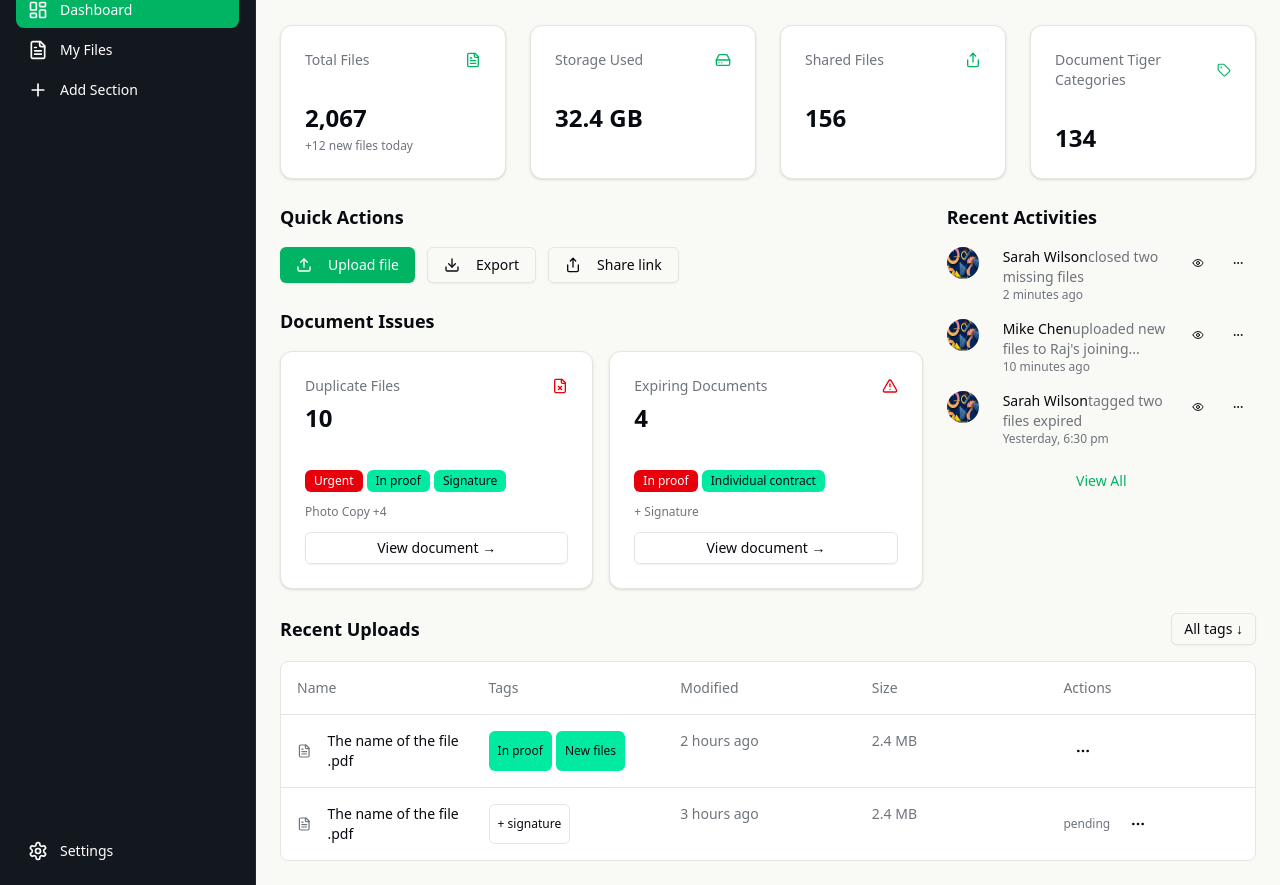
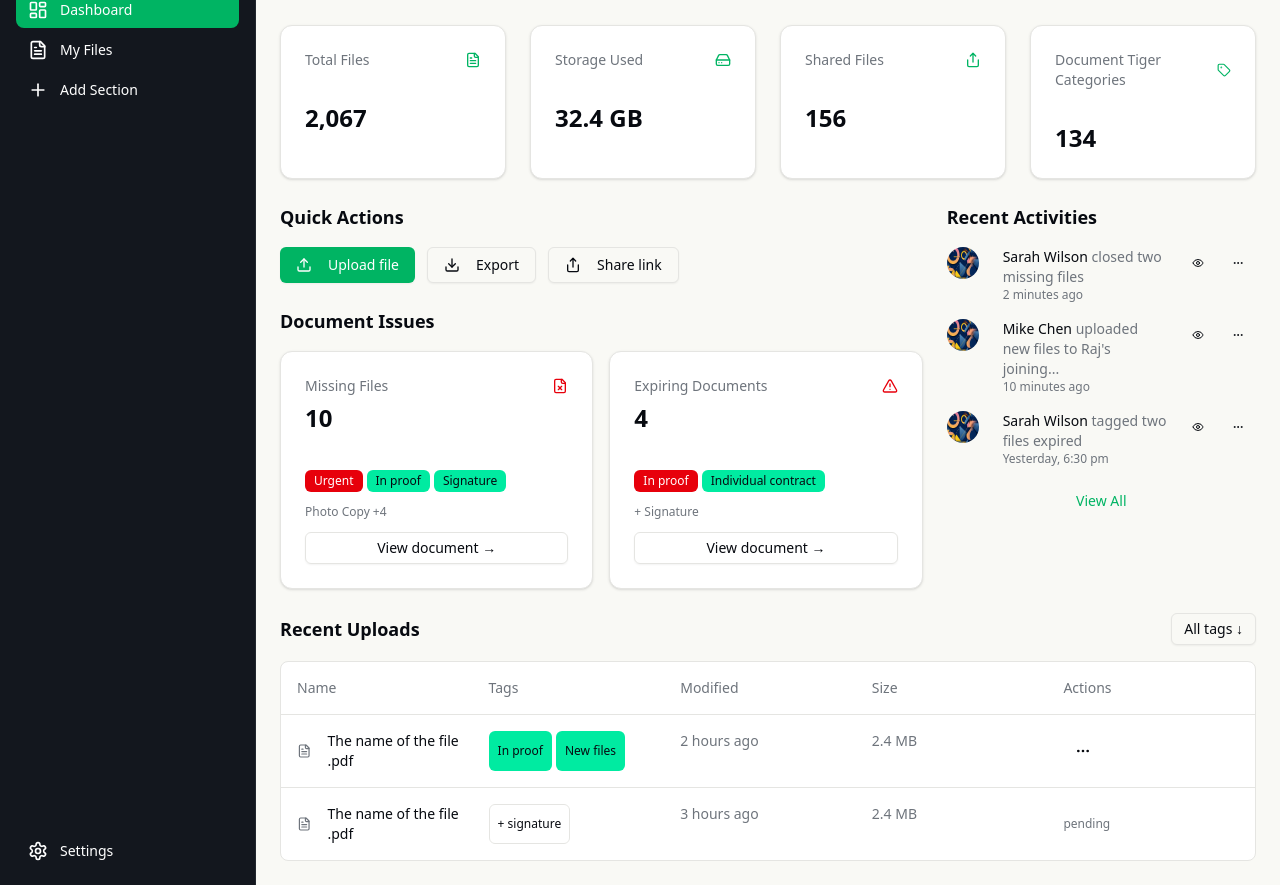
Before and after one commit to durga0702/file-storage, an Angular app: page /dashboard in a window 1280 px wide. Shown: the part 140-1025 px from the top of the page. Built offline with nearby package versions, Linux system fonts and the light colour scheme.

Commit message:
content changes

```diff
--- a/src/app/dashboard/dashboard.component.html
+++ b/src/app/dashboard/dashboard.component.html
@@ -20,7 +20,7 @@
           </div>
           <div data-slot="card-content" class="px-6">
             <div class="text-2xl font-bold text-foreground">2,067</div>
-            <p class="text-xs text-muted-foreground mt-1">+12 new files today</p>
+            <!-- <p class="text-xs text-muted-foreground mt-1">+12 new files today</p> -->
           </div>
         </div>
         <div data-slot="card"
@@ -118,7 +118,7 @@
               <div data-slot="card-header"
                 class="@container/card-header grid auto-rows-min grid-rows-[auto_auto] items-start gap-1.5 px-6 has-data-[slot=card-action]:grid-cols-[1fr_auto] [.border-b]:pb-6 pb-3">
                 <div class="flex items-center justify-between">
-                  <div data-slot="card-title" class="text-sm font-medium text-muted-foreground">Duplicate Files</div>
+                  <div data-slot="card-title" class="text-sm font-medium text-muted-foreground">Missing Files</div>
                   <svg xmlns="http://www.w3.org/2000/svg" width="24" height="24" viewBox="0 0 24 24" fill="none"
                     stroke="currentColor" stroke-width="2" stroke-linecap="round" stroke-linejoin="round"
                     class="lucide lucide-file-x w-4 h-4 text-destructive">
@@ -185,7 +185,7 @@
                   src="assets/public/abstract-geometric-shapes.png?height=32&amp;width=32&amp;query=Sarah Wilson"></span>
               <div class="flex-1 min-w-0">
                 <p class="text-sm text-foreground"><span class="font-medium">Sarah Wilson</span> <span
-                    class="text-muted-foreground">closed two missing files</span></p>
+                    class="text-muted-foreground"> closed two missing files</span></p>
                 <p class="text-xs text-muted-foreground">2 minutes ago</p>
               </div>
               <div class="flex items-center space-x-1"><button data-slot="button"
@@ -213,7 +213,7 @@
                   src="assets/public/abstract-geometric-shapes.png?height=32&amp;width=32&amp;query=Mike Chen"></span>
               <div class="flex-1 min-w-0">
                 <p class="text-sm text-foreground"><span class="font-medium">Mike Chen</span> <span
-                    class="text-muted-foreground">uploaded new files to Raj's joining...</span></p>
+                    class="text-muted-foreground"> uploaded new files to Raj's joining...</span></p>
                 <p class="text-xs text-muted-foreground">10 minutes ago</p>
               </div>
               <div class="flex items-center space-x-1"><button data-slot="button"
@@ -241,7 +241,7 @@
                   src="assets/public/abstract-geometric-shapes.png?height=32&amp;width=32&amp;query=Sarah Wilson"></span>
               <div class="flex-1 min-w-0">
                 <p class="text-sm text-foreground"><span class="font-medium">Sarah Wilson</span> <span
-                    class="text-muted-foreground">tagged two files expired</span></p>
+                    class="text-muted-foreground"> tagged two files expired</span></p>
                 <p class="text-xs text-muted-foreground">Yesterday, 6:30 pm</p>
               </div>
               <div class="flex items-center space-x-1"><button data-slot="button"
@@ -327,14 +327,16 @@
           <div class="text-sm text-muted-foreground">2.4 MB</div>
           <div class="flex items-center"><span class="text-xs text-muted-foreground mr-2">pending</span><button
               data-slot="button"
-              class="inline-flex items-center justify-center whitespace-nowrap text-sm font-medium transition-all disabled:pointer-events-none disabled:opacity-50 [&amp;_svg]:pointer-events-none [&amp;_svg:not([class*='size-'])]:size-4 shrink-0 [&amp;_svg]:shrink-0 outline-none focus-visible:border-ring focus-visible:ring-ring/50 focus-visible:ring-[3px] aria-invalid:ring-destructive/20 dark:aria-invalid:ring-destructive/40 aria-invalid:border-destructive hover:bg-accent hover:text-accent-foreground dark:hover:bg-accent/50 h-8 rounded-md gap-1.5 px-3 has-[&gt;svg]:px-2.5"><svg
+              class="inline-flex items-center justify-center whitespace-nowrap text-sm font-medium transition-all disabled:pointer-events-none disabled:opacity-50 [&amp;_svg]:pointer-events-none [&amp;_svg:not([class*='size-'])]:size-4 shrink-0 [&amp;_svg]:shrink-0 outline-none focus-visible:border-ring focus-visible:ring-ring/50 focus-visible:ring-[3px] aria-invalid:ring-destructive/20 dark:aria-invalid:ring-destructive/40 aria-invalid:border-destructive hover:bg-accent hover:text-accent-foreground dark:hover:bg-accent/50 h-8 rounded-md gap-1.5 px-3 has-[&gt;svg]:px-2.5">
+              <!-- <svg
                 xmlns="http://www.w3.org/2000/svg" width="24" height="24" viewBox="0 0 24 24" fill="none"
                 stroke="currentColor" stroke-width="2" stroke-linecap="round" stroke-linejoin="round"
                 class="lucide lucide-ellipsis w-4 h-4">
                 <circle cx="12" cy="12" r="1"></circle>
                 <circle cx="19" cy="12" r="1"></circle>
                 <circle cx="5" cy="12" r="1"></circle>
-              </svg></button></div>
+              </svg> -->
+            </button></div>
         </div>
       </div>
     </div>
```
